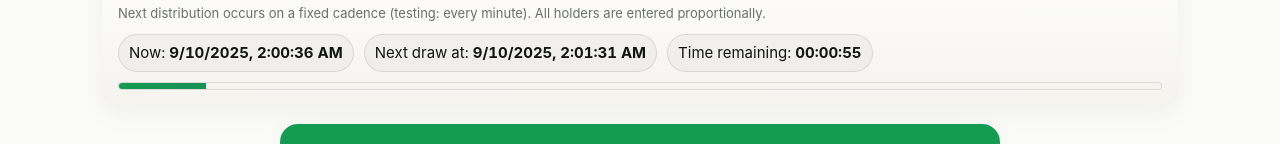
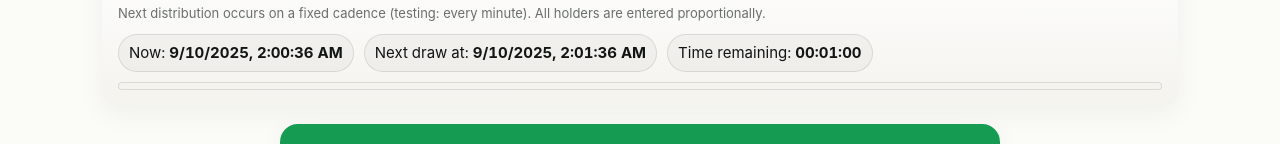
Before and after one commit to project-aicgs/SlashPumpPot, a plain HTML site: page index.html in a window 1280 px wide. Shown: the part 454-598 px from the top of the page. Drawn offline with Linux system fonts and the light colour scheme; no server answers.

Commit message:
fixing server universal schedule

```diff
--- a/index.html
+++ b/index.html
@@ -334,7 +334,7 @@
     const drawIdEl = document.getElementById('drawId');
     const seedPrevEl = document.getElementById('seedPrev');
 
-    let sched = { now: Date.now(), intervalMs: 60*1000, nextAt: Date.now() + 60*1000 };
+    let sched = null;
     async function refreshSchedule(){
       try{
         const r = await fetch(`${API_BASE}/schedule`);
@@ -343,24 +343,25 @@
         if (j && typeof j.nextAt === 'number') sched = j;
       } catch {}
     }
-    setInterval(refreshSchedule, 15000);
-    refreshSchedule();
+    setInterval(refreshSchedule, 5000);
+    (async () => { await refreshSchedule(); requestAnimationFrame(tick); })();
     function tick(){
       const now = Date.now();
-      const ms = Math.max(0, (sched.nextAt||now) - now);
+      const next = (sched && typeof sched.nextAt === 'number') ? sched.nextAt : now + 60000;
+      const iv = (sched && typeof sched.intervalMs === 'number') ? sched.intervalMs : 60000;
+      const ms = Math.max(0, next - now);
       const s = Math.floor(ms/1000);
       const h = Math.floor(s/3600).toString().padStart(2,'0');
       const m = Math.floor((s%3600)/60).toString().padStart(2,'0');
       const ss = (s%60).toString().padStart(2,'0');
       if (timeLeftEl) timeLeftEl.textContent = `${h}:${m}:${ss}`;
       if (nowDateEl) nowDateEl.textContent = new Date(now).toLocaleString();
-      if (nextDateEl) nextDateEl.textContent = new Date(sched.nextAt||now).toLocaleString();
-      const elapsed = Math.max(0, (sched.intervalMs||60000) - ms);
-      const pct = Math.max(0, Math.min(100, (elapsed / (sched.intervalMs||60000)) * 100));
+      if (nextDateEl) nextDateEl.textContent = new Date(next).toLocaleString();
+      const elapsed = Math.max(0, iv - ms);
+      const pct = Math.max(0, Math.min(100, (elapsed / iv) * 100));
       if (hourProgressEl) hourProgressEl.style.width = `${pct}%`;
       requestAnimationFrame(tick);
     }
-    requestAnimationFrame(tick);
 
     // ————————————————————————————————
     // Pot animation (demo growth)
```
